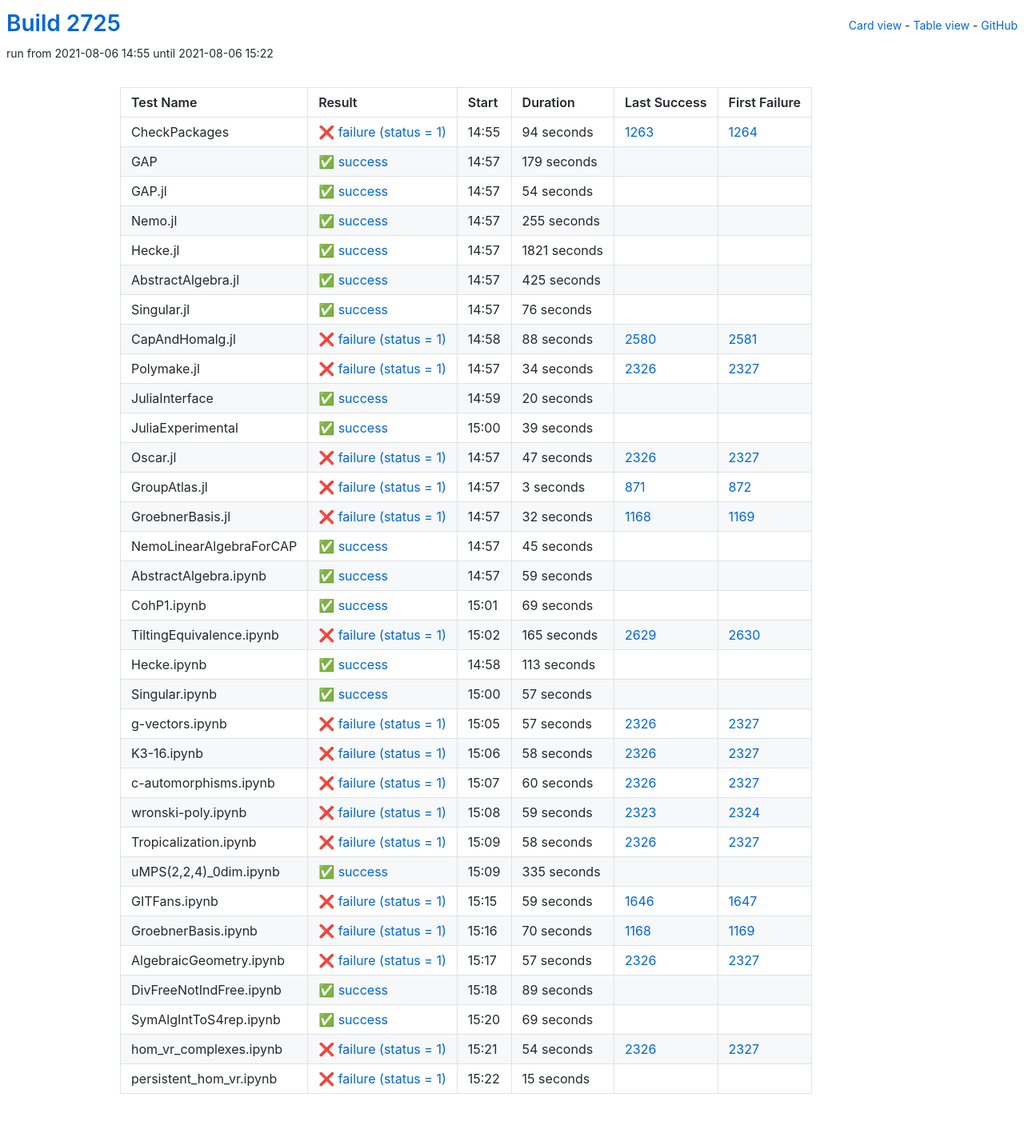
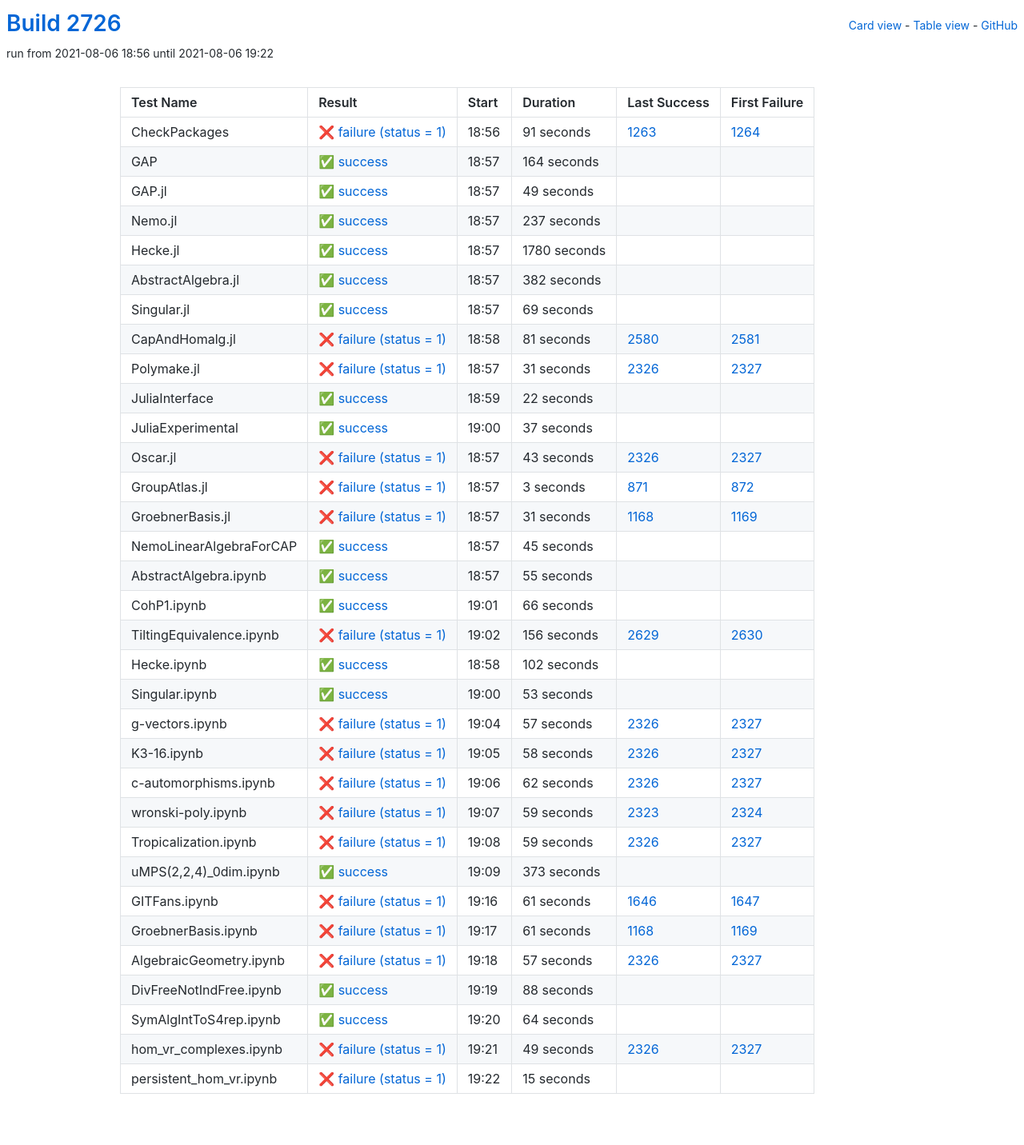
Before and after one commit to oscar-system/oscar-ci-status-stable, a Jekyll site: the page built from table.html, in a window 1280 px wide. Shown: the whole page at 80% size. Built offline with Jekyll 4.4.1, drawn with Linux system fonts in a browser that asks for light colours.

Commit message:
Build #2726

```diff
--- a/_data/ci.yml
+++ b/_data/ci.yml
@@ -1,6 +1,6 @@
 ---
-build: 2725
-build_url: https://oscarci.mathematik.uni-kl.de/job/oscar-stable/2725/
+build: 2726
+build_url: https://oscarci.mathematik.uni-kl.de/job/oscar-stable/2726/
 job: oscar-stable
 organization: oscar-system
 repo: oscar-ci-status-stable
@@ -8,152 +8,152 @@ repourl: https://github.com/oscar-system/oscar-ci-status-stable
 tests:
 - name: CheckPackages
   id: checkpackages
-  log: https://oscarci.mathematik.uni-kl.de/job/oscar-stable/2725/artifact/logs/build-2725/CheckPackages.log
-  start: 2021-08-06 14:55
+  log: https://oscarci.mathematik.uni-kl.de/job/oscar-stable/2726/artifact/logs/build-2726/CheckPackages.log
+  start: 2021-08-06 18:56
   success: false
   exitcode: 1
   status: failure
-  duration: 94
+  duration: 91
   last_success: 1263
   last_success_url: https://oscarci.mathematik.uni-kl.de/job/oscar-stable/1263/
   first_failure: 1264
   first_failure_url: https://oscarci.mathematik.uni-kl.de/job/oscar-stable/1264/
 - name: GAP
   id: gap
-  log: https://oscarci.mathematik.uni-kl.de/job/oscar-stable/2725/artifact/logs/build-2725/GAP.log
-  start: 2021-08-06 14:57
+  log: https://oscarci.mathematik.uni-kl.de/job/oscar-stable/2726/artifact/logs/build-2726/GAP.log
+  start: 2021-08-06 18:57
   success: true
   exitcode: 0
   status: success
-  duration: 179
+  duration: 164
   last_success: false
   last_success_url:
   first_failure: false
   first_failure_url:
 - name: GAP.jl
   id: gap-jl
-  log: https://oscarci.mathematik.uni-kl.de/job/oscar-stable/2725/artifact/logs/build-2725/GAP.jl.log
-  start: 2021-08-06 14:57
+  log: https://oscarci.mathematik.uni-kl.de/job/oscar-stable/2726/artifact/logs/build-2726/GAP.jl.log
+  start: 2021-08-06 18:57
   success: true
   exitcode: 0
   status: success
-  duration: 54
+  duration: 49
   last_success: false
   last_success_url:
   first_failure: false
   first_failure_url:
 - name: Nemo.jl
   id: nemo-jl
-  log: https://oscarci.mathematik.uni-kl.de/job/oscar-stable/2725/artifact/logs/build-2725/Nemo.jl.log
-  start: 2021-08-06 14:57
+  log: https://oscarci.mathematik.uni-kl.de/job/oscar-stable/2726/artifact/logs/build-2726/Nemo.jl.log
+  start: 2021-08-06 18:57
   success: true
   exitcode: 0
   status: success
-  duration: 255
+  duration: 237
   last_success: false
   last_success_url:
   first_failure: false
   first_failure_url:
 - name: Hecke.jl
   id: hecke-jl
-  log: https://oscarci.mathematik.uni-kl.de/job/oscar-stable/2725/artifact/logs/build-2725/Hecke.jl.log
-  start: 2021-08-06 14:57
+  log: https://oscarci.mathematik.uni-kl.de/job/oscar-stable/2726/artifact/logs/build-2726/Hecke.jl.log
+  start: 2021-08-06 18:57
   success: true
   exitcode: 0
   status: success
-  duration: 1821
+  duration: 1780
   last_success: false
   last_success_url:
   first_failure: false
   first_failure_url:
 - name: AbstractAlgebra.jl
   id: abstractalgebra-jl
-  log: https://oscarci.mathematik.uni-kl.de/job/oscar-stable/2725/artifact/logs/build-2725/AbstractAlgebra.jl.log
-  start: 2021-08-06 14:57
+  log: https://oscarci.mathematik.uni-kl.de/job/oscar-stable/2726/artifact/logs/build-2726/AbstractAlgebra.jl.log
+  start: 2021-08-06 18:57
   success: true
   exitcode: 0
   status: success
-  duration: 425
+  duration: 382
   last_success: false
   last_success_url:
   first_failure: false
   first_failure_url:
 - name: Singular.jl
   id: singular-jl
-  log: https://oscarci.mathematik.uni-kl.de/job/oscar-stable/2725/artifact/logs/build-2725/Singular.jl.log
-  start: 2021-08-06 14:57
+  log: https://oscarci.mathematik.uni-kl.de/job/oscar-stable/2726/artifact/logs/build-2726/Singular.jl.log
+  start: 2021-08-06 18:57
   success: true
   exitcode: 0
   status: success
-  duration: 76
+  duration: 69
   last_success: false
   last_success_url:
   first_failure: false
   first_failure_url:
 - name: CapAndHomalg.jl
   id: capandhomalg-jl
-  log: https://oscarci.mathematik.uni-kl.de/job/oscar-stable/2725/artifact/logs/build-2725/CapAndHomalg.jl.log
-  start: 2021-08-06 14:58
+  log: https://oscarci.mathematik.uni-kl.de/job/oscar-stable/2726/artifact/logs/build-2726/CapAndHomalg.jl.log
+  start: 2021-08-06 18:58
   success: false
   exitcode: 1
   status: failure
-  duration: 88
+  duration: 81
   last_success: 2580
   last_success_url: https://oscarci.mathematik.uni-kl.de/job/oscar-stable/2580/
   first_failure: 2581
   first_failure_url: https://oscarci.mathematik.uni-kl.de/job/oscar-stable/2581/
 - name: Polymake.jl
   id: polymake-jl
-  log: https://oscarci.mathematik.uni-kl.de/job/oscar-stable/2725/artifact/logs/build-2725/Polymake.jl.log
-  start: 2021-08-06 14:57
+  log: https://oscarci.mathematik.uni-kl.de/job/oscar-stable/2726/artifact/logs/build-2726/Polymake.jl.log
+  start: 2021-08-06 18:57
   success: false
   exitcode: 1
   status: failure
-  duration: 34
+  duration: 31
   last_success: 2326
   last_success_url: https://oscarci.mathematik.uni-kl.de/job/oscar-stable/2326/
   first_failure: 2327
   first_failure_url: https://oscarci.mathematik.uni-kl.de/job/oscar-stable/2327/
 - name: JuliaInterface
   id: juliainterface
-  log: https://oscarci.mathematik.uni-kl.de/job/oscar-stable/2725/artifact/logs/build-2725/JuliaInterface.log
-  start: 2021-08-06 14:59
+  log: https://oscarci.mathematik.uni-kl.de/job/oscar-stable/2726/artifact/logs/build-2726/JuliaInterface.log
+  start: 2021-08-06 18:59
   success: true
   exitcode: 0
   status: success
-  duration: 20
+  duration: 22
   last_success: false
   last_success_url:
   first_failure: false
   first_failure_url:
 - name: JuliaExperimental
   id: juliaexperimental
-  log: https://oscarci.mathematik.uni-kl.de/job/oscar-stable/2725/artifact/logs/build-2725/JuliaExperimental.log
-  start: 2021-08-06 15:00
+  log: https://oscarci.mathematik.uni-kl.de/job/oscar-stable/2726/artifact/logs/build-2726/JuliaExperimental.log
+  start: 2021-08-06 19:00
   success: true
   exitcode: 0
   status: success
-  duration: 39
+  duration: 37
   last_success: false
   last_success_url:
   first_failure: false
   first_failure_url:
 - name: Oscar.jl
   id: oscar-jl
-  log: https://oscarci.mathematik.uni-kl.de/job/oscar-stable/2725/artifact/logs/build-2725/Oscar.jl.log
-  start: 2021-08-06 14:57
+  log: https://oscarci.mathematik.uni-kl.de/job/oscar-stable/2726/artifact/logs/build-2726/Oscar.jl.log
+  start: 2021-08-06 18:57
   success: false
   exitcode: 1
   status: failure
-  duration: 47
+  duration: 43
   last_success: 2326
   last_success_url: https://oscarci.mathematik.uni-kl.de/job/oscar-stable/2326/
   first_failure: 2327
   first_failure_url: https://oscarci.mathematik.uni-kl.de/job/oscar-stable/2327/
 - name: GroupAtlas.jl
   id: groupatlas-jl
-  log: https://oscarci.mathematik.uni-kl.de/job/oscar-stable/2725/artifact/logs/build-2725/GroupAtlas.jl.log
-  start: 2021-08-06 14:57
+  log: https://oscarci.mathematik.uni-kl.de/job/oscar-stable/2726/artifact/logs/build-2726/GroupAtlas.jl.log
+  start: 2021-08-06 18:57
   success: false
   exitcode: 1
   status: failure
@@ -164,20 +164,20 @@ tests:
   first_failure_url: https://oscarci.mathematik.uni-kl.de/job/oscar-stable/872/
 - name: GroebnerBasis.jl
   id: groebnerbasis-jl
-  log: https://oscarci.mathematik.uni-kl.de/job/oscar-stable/2725/artifact/logs/build-2725/GroebnerBasis.jl.log
-  start: 2021-08-06 14:57
+  log: https://oscarci.mathematik.uni-kl.de/job/oscar-stable/2726/artifact/logs/build-2726/GroebnerBasis.jl.log
+  start: 2021-08-06 18:57
   success: false
   exitcode: 1
   status: failure
-  duration: 32
+  duration: 31
   last_success: 1168
   last_success_url: https://oscarci.mathematik.uni-kl.de/job/oscar-stable/1168/
   first_failure: 1169
   first_failure_url: https://oscarci.mathematik.uni-kl.de/job/oscar-stable/1169/
 - name: NemoLinearAlgebraForCAP
   id: nemolinearalgebraforcap
-  log: https://oscarci.mathematik.uni-kl.de/job/oscar-stable/2725/artifact/logs/build-2725/NemoLinearAlgebraForCAP.log
-  start: 2021-08-06 14:57
+  log: https://oscarci.mathematik.uni-kl.de/job/oscar-stable/2726/artifact/logs/build-2726/NemoLinearAlgebraForCAP.log
+  start: 2021-08-06 18:57
   success: true
   exitcode: 0
   status: success
@@ -188,68 +188,68 @@ tests:
   first_failure_url:
 - name: AbstractAlgebra.ipynb
   id: abstractalgebra-ipynb
-  log: https://oscarci.mathematik.uni-kl.de/job/oscar-stable/2725/artifact/logs/build-2725/AbstractAlgebra.ipynb.log
-  start: 2021-08-06 14:57
+  log: https://oscarci.mathematik.uni-kl.de/job/oscar-stable/2726/artifact/logs/build-2726/AbstractAlgebra.ipynb.log
+  start: 2021-08-06 18:57
   success: true
   exitcode: 0
   status: success
-  duration: 59
+  duration: 55
   last_success: false
   last_success_url:
   first_failure: false
   first_failure_url:
 - name: CohP1.ipynb
   id: cohp1-ipynb
-  log: https://oscarci.mathematik.uni-kl.de/job/oscar-stable/2725/artifact/logs/build-2725/CohP1.ipynb.log
-  start: 2021-08-06 15:01
+  log: https://oscarci.mathematik.uni-kl.de/job/oscar-stable/2726/artifact/logs/build-2726/CohP1.ipynb.log
+  start: 2021-08-06 19:01
   success: true
   exitcode: 0
   status: success
-  duration: 69
+  duration: 66
   last_success: false
   last_success_url:
   first_failure: false
   first_failure_url:
 - name: TiltingEquivalence.ipynb
   id: tiltingequivalence-ipynb
-  log: https://oscarci.mathematik.uni-kl.de/job/oscar-stable/2725/artifact/logs/build-2725/TiltingEquivalence.ipynb.log
-  start: 2021-08-06 15:02
+  log: https://oscarci.mathematik.uni-kl.de/job/oscar-stable/2726/artifact/logs/build-2726/TiltingEquivalence.ipynb.log
+  start: 2021-08-06 19:02
   success: false
   exitcode: 1
   status: failure
-  duration: 165
+  duration: 156
   last_success: 2629
   last_success_url: https://oscarci.mathematik.uni-kl.de/job/oscar-stable/2629/
   first_failure: 2630
   first_failure_url: https://oscarci.mathematik.uni-kl.de/job/oscar-stable/2630/
 - name: Hecke.ipynb
   id: hecke-ipynb
-  log: https://oscarci.mathematik.uni-kl.de/job/oscar-stable/2725/artifact/logs/build-2725/Hecke.ipynb.log
-  start: 2021-08-06 14:58
+  log: https://oscarci.mathematik.uni-kl.de/job/oscar-stable/2726/artifact/logs/build-2726/Hecke.ipynb.log
+  start: 2021-08-06 18:58
   success: true
   exitcode: 0
   status: success
-  duration: 113
+  duration: 102
   last_success: false
   last_success_url:
   first_failure: false
   first_failure_url:
 - name: Singular.ipynb
   id: singular-ipynb
-  log: https://oscarci.mathematik.uni-kl.de/job/oscar-stable/2725/artifact/logs/build-2725/Singular.ipynb.log
-  start: 2021-08-06 15:00
+  log: https://oscarci.mathematik.uni-kl.de/job/oscar-stable/2726/artifact/logs/build-2726/Singular.ipynb.log
+  start: 2021-08-06 19:00
   success: true
   exitcode: 0
   status: success
-  duration: 57
+  duration: 53
   last_success: false
   last_success_url:
   first_failure: false
   first_failure_url:
 - name: g-vectors.ipynb
   id: g-vectors-ipynb
-  log: https://oscarci.mathematik.uni-kl.de/job/oscar-stable/2725/artifact/logs/build-2725/g-vectors.ipynb.log
-  start: 2021-08-06 15:05
+  log: https://oscarci.mathematik.uni-kl.de/job/oscar-stable/2726/artifact/logs/build-2726/g-vectors.ipynb.log
+  start: 2021-08-06 19:04
   success: false
   exitcode: 1
   status: failure
@@ -260,8 +260,8 @@ tests:
   first_failure_url: https://oscarci.mathematik.uni-kl.de/job/oscar-stable/2327/
 - name: K3-16.ipynb
   id: k3-16-ipynb
-  log: https://oscarci.mathematik.uni-kl.de/job/oscar-stable/2725/artifact/logs/build-2725/K3-16.ipynb.log
-  start: 2021-08-06 15:06
+  log: https://oscarci.mathematik.uni-kl.de/job/oscar-stable/2726/artifact/logs/build-2726/K3-16.ipynb.log
+  start: 2021-08-06 19:05
   success: false
   exitcode: 1
   status: failure
@@ -272,20 +272,20 @@ tests:
   first_failure_url: https://oscarci.mathematik.uni-kl.de/job/oscar-stable/2327/
 - name: c-automorphisms.ipynb
   id: c-automorphisms-ipynb
-  log: https://oscarci.mathematik.uni-kl.de/job/oscar-stable/2725/artifact/logs/build-2725/c-automorphisms.ipynb.log
-  start: 2021-08-06 15:07
+  log: https://oscarci.mathematik.uni-kl.de/job/oscar-stable/2726/artifact/logs/build-2726/c-automorphisms.ipynb.log
+  start: 2021-08-06 19:06
   success: false
   exitcode: 1
   status: failure
-  duration: 60
+  duration: 62
   last_success: 2326
   last_success_url: https://oscarci.mathematik.uni-kl.de/job/oscar-stable/2326/
   first_failure: 2327
   first_failure_url: https://oscarci.mathematik.uni-kl.de/job/oscar-stable/2327/
 - name: wronski-poly.ipynb
   id: wronski-poly-ipynb
-  log: https://oscarci.mathematik.uni-kl.de/job/oscar-stable/2725/artifact/logs/build-2725/wronski-poly.ipynb.log
-  start: 2021-08-06 15:08
+  log: https://oscarci.mathematik.uni-kl.de/job/oscar-stable/2726/artifact/logs/build-2726/wronski-poly.ipynb.log
+  start: 2021-08-06 19:07
   success: false
   exitcode: 1
   status: failure
@@ -296,56 +296,56 @@ tests:
   first_failure_url: https://oscarci.mathematik.uni-kl.de/job/oscar-stable/2324/
 - name: Tropicalization.ipynb
   id: tropicalization-ipynb
-  log: https://oscarci.mathematik.uni-kl.de/job/oscar-stable/2725/artifact/logs/build-2725/Tropicalization.ipynb.log
-  start: 2021-08-06 15:09
+  log: https://oscarci.mathematik.uni-kl.de/job/oscar-stable/2726/artifact/logs/build-2726/Tropicalization.ipynb.log
+  start: 2021-08-06 19:08
   success: false
   exitcode: 1
   status: failure
-  duration: 58
+  duration: 59
   last_success: 2326
   last_success_url: https://oscarci.mathematik.uni-kl.de/job/oscar-stable/2326/
   first_failure: 2327
   first_failure_url: https://oscarci.mathematik.uni-kl.de/job/oscar-stable/2327/
 - name: uMPS(2,2,4)_0dim.ipynb
   id: umps-2-2-4-0dim-ipynb
-  log: https://oscarci.mathematik.uni-kl.de/job/oscar-stable/2725/artifact/logs/build-2725/uMPS-2-2-4-_0dim.ipynb.log
-  start: 2021-08-06 15:09
+  log: https://oscarci.mathematik.uni-kl.de/job/oscar-stable/2726/artifact/logs/build-2726/uMPS-2-2-4-_0dim.ipynb.log
+  start: 2021-08-06 19:09
   success: true
   exitcode: 0
   status: success
-  duration: 335
+  duration: 373
   last_success: false
   last_success_url:
   first_failure: false
   first_failure_url:
 - name: GITFans.ipynb
   id: gitfans-ipynb
-  log: https://oscarci.mathematik.uni-kl.de/job/oscar-stable/2725/artifact/logs/build-2725/GITFans.ipynb.log
-  start: 2021-08-06 15:15
+  log: https://oscarci.mathematik.uni-kl.de/job/oscar-stable/2726/artifact/logs/build-2726/GITFans.ipynb.log
+  start: 2021-08-06 19:16
   success: false
   exitcode: 1
   status: failure
-  duration: 59
+  duration: 61
   last_success: 1646
   last_success_url: https://oscarci.mathematik.uni-kl.de/job/oscar-stable/1646/
   first_failure: 1647
   first_failure_url: https://oscarci.mathematik.uni-kl.de/job/oscar-stable/1647/
 - name: GroebnerBasis.ipynb
   id: groebnerbasis-ipynb
-  log: https://oscarci.mathematik.uni-kl.de/job/oscar-stable/2725/artifact/logs/build-2725/GroebnerBasis.ipynb.log
-  start: 2021-08-06 15:16
+  log: https://oscarci.mathematik.uni-kl.de/job/oscar-stable/2726/artifact/logs/build-2726/GroebnerBasis.ipynb.log
+  start: 2021-08-06 19:17
   success: false
   exitcode: 1
   status: failure
-  duration: 70
+  duration: 61
   last_success: 1168
   last_success_url: https://oscarci.mathematik.uni-kl.de/job/oscar-stable/1168/
   first_failure: 1169
   first_failure_url: https://oscarci.mathematik.uni-kl.de/job/oscar-stable/1169/
 - name: AlgebraicGeometry.ipynb
   id: algebraicgeometry-ipynb
-  log: https://oscarci.mathematik.uni-kl.de/job/oscar-stable/2725/artifact/logs/build-2725/AlgebraicGeometry.ipynb.log
-  start: 2021-08-06 15:17
+  log: https://oscarci.mathematik.uni-kl.de/job/oscar-stable/2726/artifact/logs/build-2726/AlgebraicGeometry.ipynb.log
+  start: 2021-08-06 19:18
   success: false
   exitcode: 1
   status: failure
@@ -356,44 +356,44 @@ tests:
   first_failure_url: https://oscarci.mathematik.uni-kl.de/job/oscar-stable/2327/
 - name: DivFreeNotIndFree.ipynb
   id: divfreenotindfree-ipynb
-  log: https://oscarci.mathematik.uni-kl.de/job/oscar-stable/2725/artifact/logs/build-2725/DivFreeNotIndFree.ipynb.log
-  start: 2021-08-06 15:18
+  log: https://oscarci.mathematik.uni-kl.de/job/oscar-stable/2726/artifact/logs/build-2726/DivFreeNotIndFree.ipynb.log
+  start: 2021-08-06 19:19
   success: true
   exitcode: 0
   status: success
-  duration: 89
+  duration: 88
   last_success: false
   last_success_url:
   first_failure: false
   first_failure_url:
 - name: SymAlgIntToS4rep.ipynb
   id: symalginttos4rep-ipynb
-  log: https://oscarci.mathematik.uni-kl.de/job/oscar-stable/2725/artifact/logs/build-2725/SymAlgIntToS4rep.ipynb.log
-  start: 2021-08-06 15:20
+  log: https://oscarci.mathematik.uni-kl.de/job/oscar-stable/2726/artifact/logs/build-2726/SymAlgIntToS4rep.ipynb.log
+  start: 2021-08-06 19:20
   success: true
   exitcode: 0
   status: success
-  duration: 69
+  duration: 64
   last_success: false
   last_success_url:
   first_failure: false
   first_failure_url:
 - name: hom_vr_complexes.ipynb
   id: hom-vr-complexes-ipynb
-  log: https://oscarci.mathematik.uni-kl.de/job/oscar-stable/2725/artifact/logs/build-2725/hom_vr_complexes.ipynb.log
-  start: 2021-08-06 15:21
+  log: https://oscarci.mathematik.uni-kl.de/job/oscar-stable/2726/artifact/logs/build-2726/hom_vr_complexes.ipynb.log
+  start: 2021-08-06 19:21
   success: false
   exitcode: 1
   status: failure
-  duration: 54
+  duration: 49
   last_success: 2326
   last_success_url: https://oscarci.mathematik.uni-kl.de/job/oscar-stable/2326/
   first_failure: 2327
   first_failure_url: https://oscarci.mathematik.uni-kl.de/job/oscar-stable/2327/
 - name: persistent_hom_vr.ipynb
   id: persistent-hom-vr-ipynb
-  log: https://oscarci.mathematik.uni-kl.de/job/oscar-stable/2725/artifact/logs/build-2725/persistent_hom_vr.ipynb.log
-  start: 2021-08-06 15:22
+  log: https://oscarci.mathematik.uni-kl.de/job/oscar-stable/2726/artifact/logs/build-2726/persistent_hom_vr.ipynb.log
+  start: 2021-08-06 19:22
   success: false
   exitcode: 1
   status: failure
```
Also changed, not shown: README.md.
